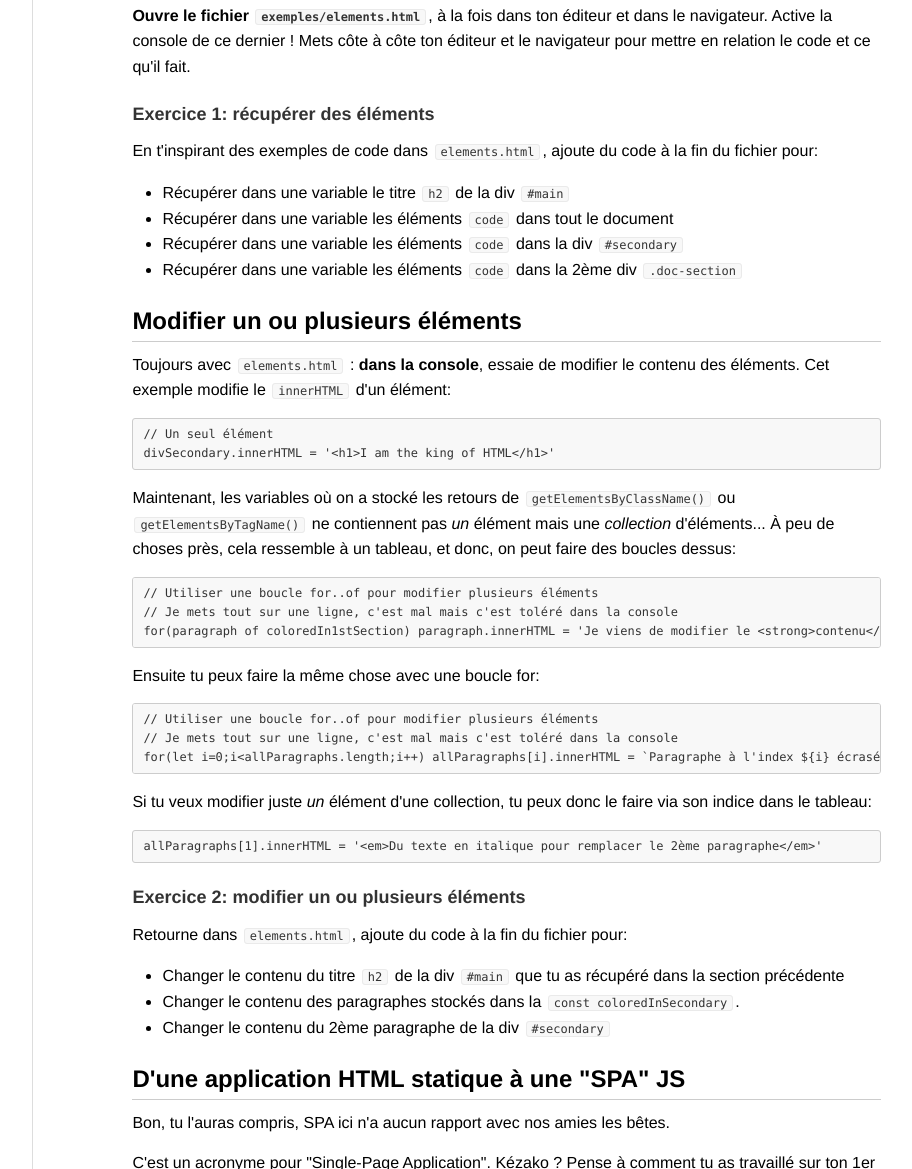
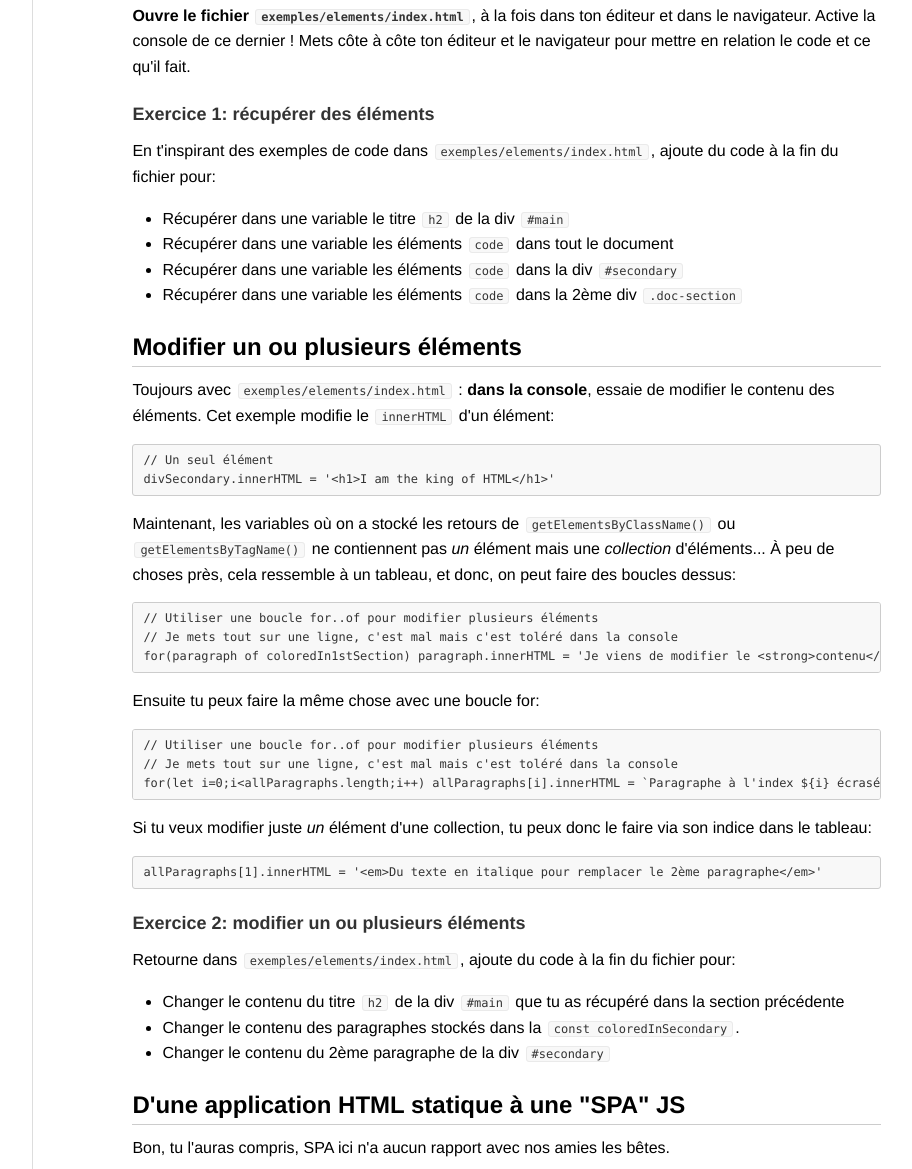
Before and after one commit to bhubr/dom, a plain HTML site: page index.html in a window 1280 px wide. Shown: the part 3287-4456 px from the top of the page, without its empty margins (259-1171 px from the left). Drawn offline with Linux system fonts and the light colour scheme.

Commit message:
move example

```diff
--- a/index.html
+++ b/index.html
@@ -108,9 +108,9 @@ const paragraphs = document.getElementsByTagName(&#39;p&#39;)</code></pre>
 <p>Sinon, une fois qu'on a un élément comme <code>divMain</code> ci-dessus, on peut appeler les méthodes <code>getElementsByClassName</code> et <code>getElementsByTagName</code>. En ce qui concerne <code>getElementById</code> on l'appelle plutôt directement sur <code>document</code> car il y a forcément <em>un seul</em> élément avec un certain <code>id</code> dans la page.</p>
 <pre><code>const rowsInMain = divMain.getElementsByClassName(&#39;row&#39;)
 const paragraphsInMain = divMain.getElementsByTagName(&#39;p&#39;)</code></pre>
-<p><strong>Ouvre le fichier <code>exemples/elements.html</code></strong>, à la fois dans ton éditeur et dans le navigateur. Active la console de ce dernier ! Mets côte à côte ton éditeur et le navigateur pour mettre en relation le code et ce qu'il fait.</p>
+<p><strong>Ouvre le fichier <code>exemples/elements/index.html</code></strong>, à la fois dans ton éditeur et dans le navigateur. Active la console de ce dernier ! Mets côte à côte ton éditeur et le navigateur pour mettre en relation le code et ce qu'il fait.</p>
 <h3 id="exercice-1-récupérer-des-éléments">Exercice 1: récupérer des éléments</h3>
-<p>En t'inspirant des exemples de code dans <code>elements.html</code>, ajoute du code à la fin du fichier pour:</p>
+<p>En t'inspirant des exemples de code dans <code>exemples/elements/index.html</code>, ajoute du code à la fin du fichier pour:</p>
 <ul>
 <li>Récupérer dans une variable le titre <code>h2</code> de la div <code>#main</code></li>
 <li>Récupérer dans une variable les éléments <code>code</code> dans tout le document</li>
@@ -118,7 +118,7 @@ const paragraphsInMain = divMain.getElementsByTagName(&#39;p&#39;)</code></pre>
 <li>Récupérer dans une variable les éléments <code>code</code> dans la 2ème div <code>.doc-section</code></li>
 </ul>
 <h2 id="modifier-un-ou-plusieurs-éléments">Modifier un ou plusieurs éléments</h2>
-<p>Toujours avec <code>elements.html</code> : <strong>dans la console</strong>, essaie de modifier le contenu des éléments. Cet exemple modifie le <code>innerHTML</code> d'un élément:</p>
+<p>Toujours avec <code>exemples/elements/index.html</code> : <strong>dans la console</strong>, essaie de modifier le contenu des éléments. Cet exemple modifie le <code>innerHTML</code> d'un élément:</p>
 <pre><code>// Un seul élément
 divSecondary.innerHTML = &#39;&lt;h1&gt;I am the king of HTML&lt;/h1&gt;&#39;</code></pre>
 <p>Maintenant, les variables où on a stocké les retours de <code>getElementsByClassName()</code> ou <code>getElementsByTagName()</code> ne contiennent pas <em>un</em> élément mais une <em>collection</em> d'éléments... À peu de choses près, cela ressemble à un tableau, et donc, on peut faire des boucles dessus:</p>
@@ -132,7 +132,7 @@ for(let i=0;i&lt;allParagraphs.length;i++) allParagraphs[i].innerHTML = `Paragra
 <p>Si tu veux modifier juste <em>un</em> élément d'une collection, tu peux donc le faire via son indice dans le tableau:</p>
 <pre><code>allParagraphs[1].innerHTML = &#39;&lt;em&gt;Du texte en italique pour remplacer le 2ème paragraphe&lt;/em&gt;&#39;</code></pre>
 <h3 id="exercice-2-modifier-un-ou-plusieurs-éléments">Exercice 2: modifier un ou plusieurs éléments</h3>
-<p>Retourne dans <code>elements.html</code>, ajoute du code à la fin du fichier pour:</p>
+<p>Retourne dans <code>exemples/elements/index.html</code>, ajoute du code à la fin du fichier pour:</p>
 <ul>
 <li>Changer le contenu du titre <code>h2</code> de la div <code>#main</code> que tu as récupéré dans la section précédente</li>
 <li>Changer le contenu des paragraphes stockés dans la <code>const coloredInSecondary</code>.</li>
```
Also changed, not shown: src/dom.md (+4 -4 lines), README.md, exemples/elements/index.html (renamed from exemples/elements.html).
